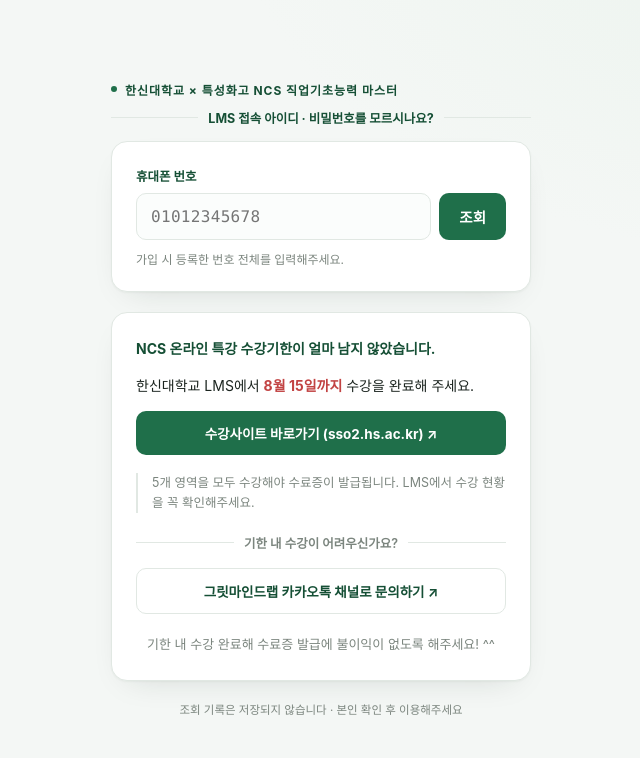
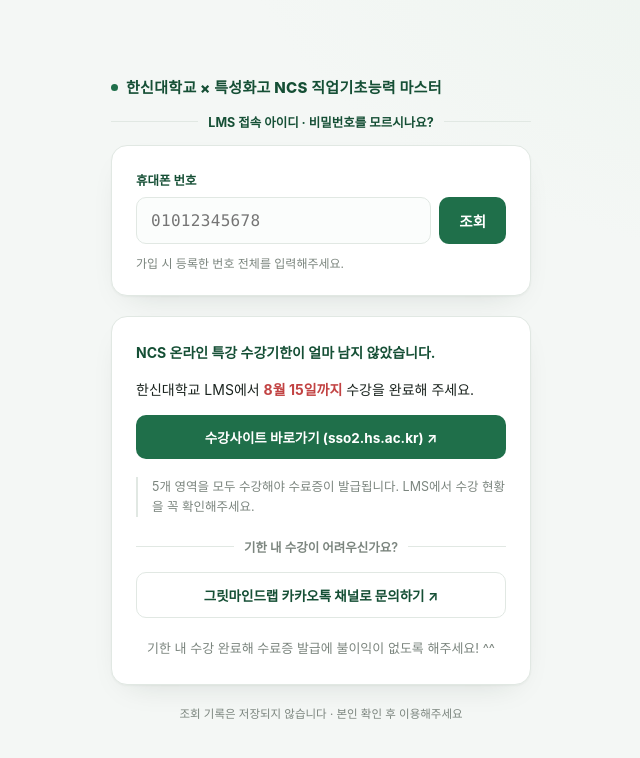
Before and after one commit to gritmindlab/hansin, a plain HTML site: page index.html in a window 1280 px wide. Shown: the whole page, without its empty margins (319-959 px from the left). Drawn offline with Linux system fonts and the light colour scheme; a web font is replaced by a local one.

Commit message:
Update index.html

```diff
--- a/index.html
+++ b/index.html
@@ -38,11 +38,12 @@
 
   .eyebrow{
     display:flex; align-items:center; gap:8px;
-    font-size:12px; font-weight:700; letter-spacing:0.08em;
-    color:var(--green-deep); text-transform:uppercase;
-    margin-bottom:10px;
+    font-size:15px; font-weight:800; letter-spacing:0.02em;
+    color:var(--green-deep);
+    margin-bottom:14px;
+    line-height:1.4;
   }
-  .eyebrow .dot{ width:6px; height:6px; border-radius:50%; background:var(--green); }
+  .eyebrow .dot{ width:7px; height:7px; border-radius:50%; background:var(--green); flex-shrink:0; }
 
   h1{
     font-size:22px; font-weight:800; margin:0 0 4px;
```
